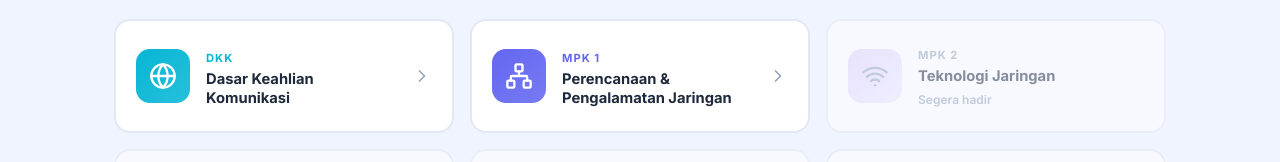
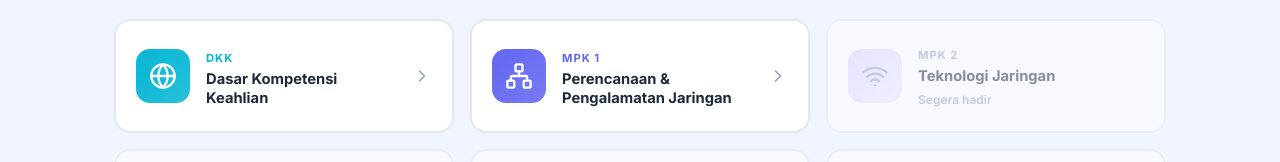
Before and after one commit to mulyadi66/media-pembelajaran-jarkom, a React (Vite) app: page / in a window 1280 px wide. Shown: the part 210-372 px from the top of the page. Built offline with nearby package versions, Linux system fonts and the light colour scheme.

Commit message:
rename: Dasar Keahlian Komunikasi -> Dasar Kompetensi Keahlian

```diff
--- a/src/components/Layout.jsx
+++ b/src/components/Layout.jsx
@@ -65,7 +65,7 @@ const subjects = {
     prefix: '/dkk',
     label: 'DKK',
     logo: Globe,
-    title: 'Dasar Keahlian Komunikasi',
+    title: 'Dasar Kompetensi Keahlian',
     items: [
       { to: '/dkk', icon: Home, label: 'Dashboard' },
       { to: '/dkk/elemen1', icon: Globe, label: 'Elemen 1: Wawasan Dunia Kerja' },
@@ -97,12 +97,12 @@ const subjects = {
       '/dkk/hasil': 'Hasil & Sertifikat DKK',
     },
     descs: {
-      '/dkk': 'Media Pembelajaran Dasar Keahlian Komunikasi',
+      '/dkk': 'Media Pembelajaran Dasar Kompetensi Keahlian',
       '/dkk/elemen1': 'Profesi, sertifikasi, dan peluang karir di bidang TJKT',
       '/dkk/elemen2': 'APD, prosedur keselamatan, dan budaya kerja 5S',
       '/dkk/elemen3': 'Media transmisi kabel, nirkabel, dan jaringan telekomunikasi',
       '/dkk/elemen4': 'Multimeter, cable tester, OTDR, dan spectrum analyzer',
-      '/dkk/flashcard': 'Kartu interaktif istilah Dasar Keahlian Komunikasi',
+      '/dkk/flashcard': 'Kartu interaktif istilah Dasar Kompetensi Keahlian',
       '/dkk/challenge': 'Latihan cepat DKK melawan waktu',
       '/dkk/kasus': 'Terapkan pemahaman DKK dalam permasalahan nyata',
       '/dkk/pretest': 'Uji pemahaman awal DKK',
--- a/src/pages/Portal.jsx
+++ b/src/pages/Portal.jsx
@@ -6,7 +6,7 @@ import {
 } from 'lucide-react';
 
 const subjects = [
-  { id: 'dkk', label: 'DKK', title: 'Dasar Keahlian Komunikasi', icon: Globe, color: '#06b6d4', active: true, path: '/dkk' },
+  { id: 'dkk', label: 'DKK', title: 'Dasar Kompetensi Keahlian', icon: Globe, color: '#06b6d4', active: true, path: '/dkk' },
   { id: 'mpk1', label: 'MPK 1', title: 'Perencanaan & Pengalamatan Jaringan', icon: Network, color: '#6366f1', active: true, path: '/mpk1' },
   { id: 'mpk2', label: 'MPK 2', title: 'Teknologi Jaringan', icon: Wifi, color: '#8b5cf6', active: false },
   { id: 'mpk3', label: 'MPK 3', title: 'Administrasi Jaringan', icon: Server, color: '#f59e0b', active: false },
--- a/src/pages/dkk/ChallengePageDKK.jsx
+++ b/src/pages/dkk/ChallengePageDKK.jsx
@@ -91,7 +91,7 @@ export default function ChallengePageDKK() {
         <div className="materi-card fade-in" style={{textAlign:'center', maxWidth: 600, margin: '0 auto'}}>
           <h3><Zap size={20} /> Latihan Cepat DKK</h3>
           <p style={{marginBottom: 24, color:'var(--text-light)'}}>
-            Uji kecepatanmu menjawab pertanyaan seputar Dasar Keahlian Komunikasi!
+            Uji kecepatanmu menjawab pertanyaan seputar Dasar Kompetensi Keahlian!
           </p>
           <div className="calc-grid" style={{marginBottom: 20}}>
             <div className="calc-input-group">
--- a/src/pages/dkk/DashboardDKK.jsx
+++ b/src/pages/dkk/DashboardDKK.jsx
@@ -33,8 +33,8 @@ export default function DashboardDKK() {
       <section className="hero">
         <div className="hero-content">
           <div className="hero-badge">Kelas XI TJKT</div>
-          <h1>Dasar Keahlian Komunikasi (DKK)</h1>
-          <p>Mata Pelajaran Kejuruan Teknik Jaringan Komputer dan Telekomunikasi</p>
+          <h1>Dasar Kompetensi Keahlian (DKK)</h1>
+          <p>Mata Pelajaran Kejuruan — Kompetensi Dasar Kejuruan TJKT</p>
           <div className="hero-stats">
             <div className="stat"><BookOpen size={18} /> <span>4 Elemen</span></div>
             <div className="stat"><Briefcase size={18} /> <span>Studi Kasus</span></div>
--- a/src/pages/dkk/GlossaryPageDKK.jsx
+++ b/src/pages/dkk/GlossaryPageDKK.jsx
@@ -19,7 +19,7 @@ export default function GlossaryPageDKK() {
     <div className="content-section">
       <div className="materi-card fade-in">
         <h3><BookOpen size={20} /> Glossarium DKK</h3>
-        <p style={{marginBottom: 20}}>Daftar istilah penting dalam Dasar Keahlian Komunikasi.</p>
+        <p style={{marginBottom: 20}}>Daftar istilah penting dalam Dasar Kompetensi Keahlian.</p>
 
         <div className="glossary-search">
           <Search size={18} />
```
